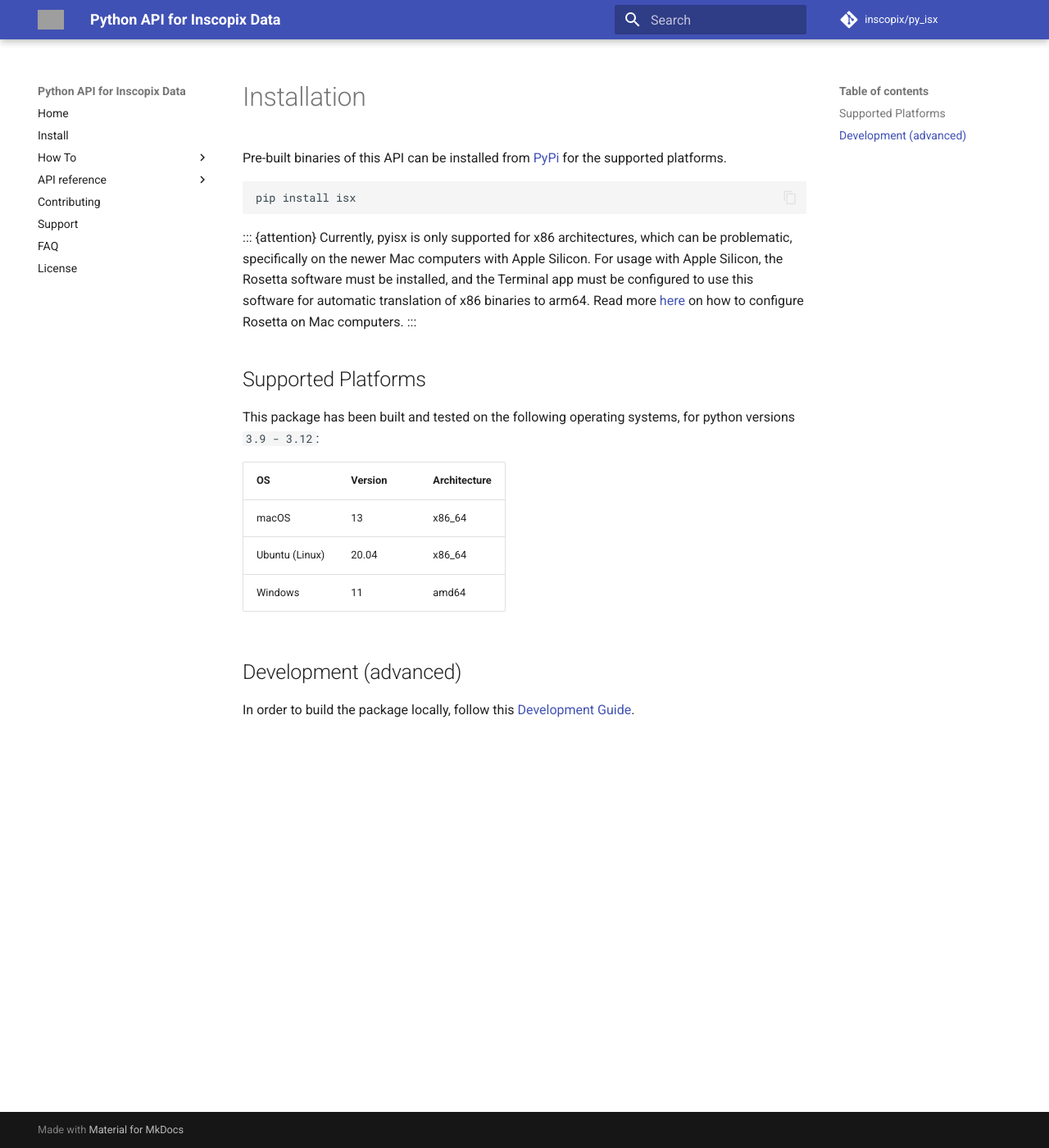
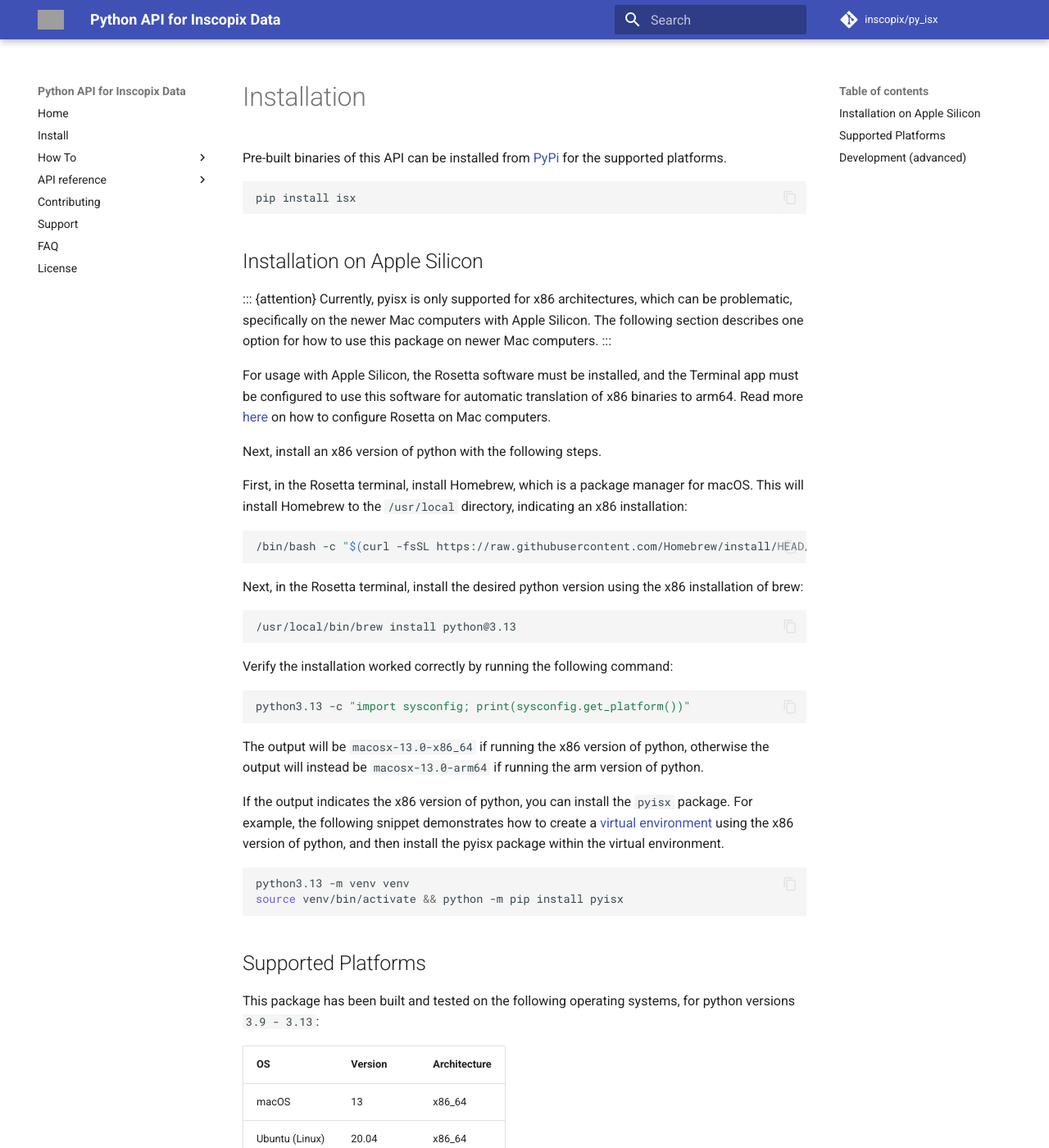
Before and after one commit to inscopix/pyisx, an MkDocs documentation site: the page built from docs/installation.md, in a window 1280 px wide and 1400 px high. Shown: the whole window at 82% size. Built offline with MkDocs 1.6.1 and Material for MkDocs 9.7.7, drawn with Linux system fonts in a browser that asks for light colours; comment, search, counter and statistics services are not loaded; grey boxes are pictures that could not be loaded.

Commit message:
IT-1579: improve docs

````diff
--- a/docs/installation.md
+++ b/docs/installation.md
@@ -7,13 +7,43 @@
 pip install isx
 ```
 
+## Installation on Apple Silicon
+
 ::: {attention}
-Currently, pyisx is only supported for x86 architectures, which can be problematic, specifically on the newer Mac computers with Apple Silicon. For usage with Apple Silicon, the Rosetta software must be installed, and the Terminal app must be configured to use this software for automatic translation of x86 binaries to arm64. Read more [here](https://support.apple.com/en-us/102527) on how to configure Rosetta on Mac computers.
+Currently, pyisx is only supported for x86 architectures, which can be problematic, specifically on the newer Mac computers with Apple Silicon. The following section describes one option for how to use this package on newer Mac computers.
 :::
+
+For usage with Apple Silicon, the Rosetta software must be installed, and the Terminal app must be configured to use this software for automatic translation of x86 binaries to arm64. Read more [here](https://support.apple.com/en-us/102527) on how to configure Rosetta on Mac computers.
+
+Next, install an x86 version of python with the following steps.
+
+First, in the Rosetta terminal, install Homebrew, which is a package manager for macOS. This will install Homebrew to the `/usr/local` directory, indicating an x86 installation:
+```bash
+/bin/bash -c "$(curl -fsSL https://raw.githubusercontent.com/Homebrew/install/HEAD/install.sh)"
+```
+
+Next, in the Rosetta terminal, install the desired python version using the x86 installation of brew:
+```bash
+/usr/local/bin/brew install python@3.13
+```
+
+Verify the installation worked correctly by running the following command:
+```bash
+python3.13 -c "import sysconfig; print(sysconfig.get_platform())"
+```
+
+The output will be `macosx-13.0-x86_64` if running the x86 version of python, otherwise the output will instead be `macosx-13.0-arm64` if running the arm version of python.
+
+If the output indicates the x86 version of python, you can install the `pyisx` package.
+For example, the following snippet demonstrates how to create a [virtual environment](https://docs.python.org/3/library/venv.html) using the x86 version of python, and then install the pyisx package within the virtual environment.
+```bash
+python3.13 -m venv venv
+source venv/bin/activate && python -m pip install pyisx
+```
 
 ## Supported Platforms
 
-This package has been built and tested on the following operating systems, for python versions `3.9 - 3.12`:
+This package has been built and tested on the following operating systems, for python versions `3.9 - 3.13`:
 
 |  OS | Version | Architecture |
 |  --------- | ------- | ----- |
````
Also changed, not shown: README.md (+17 -0 lines).
